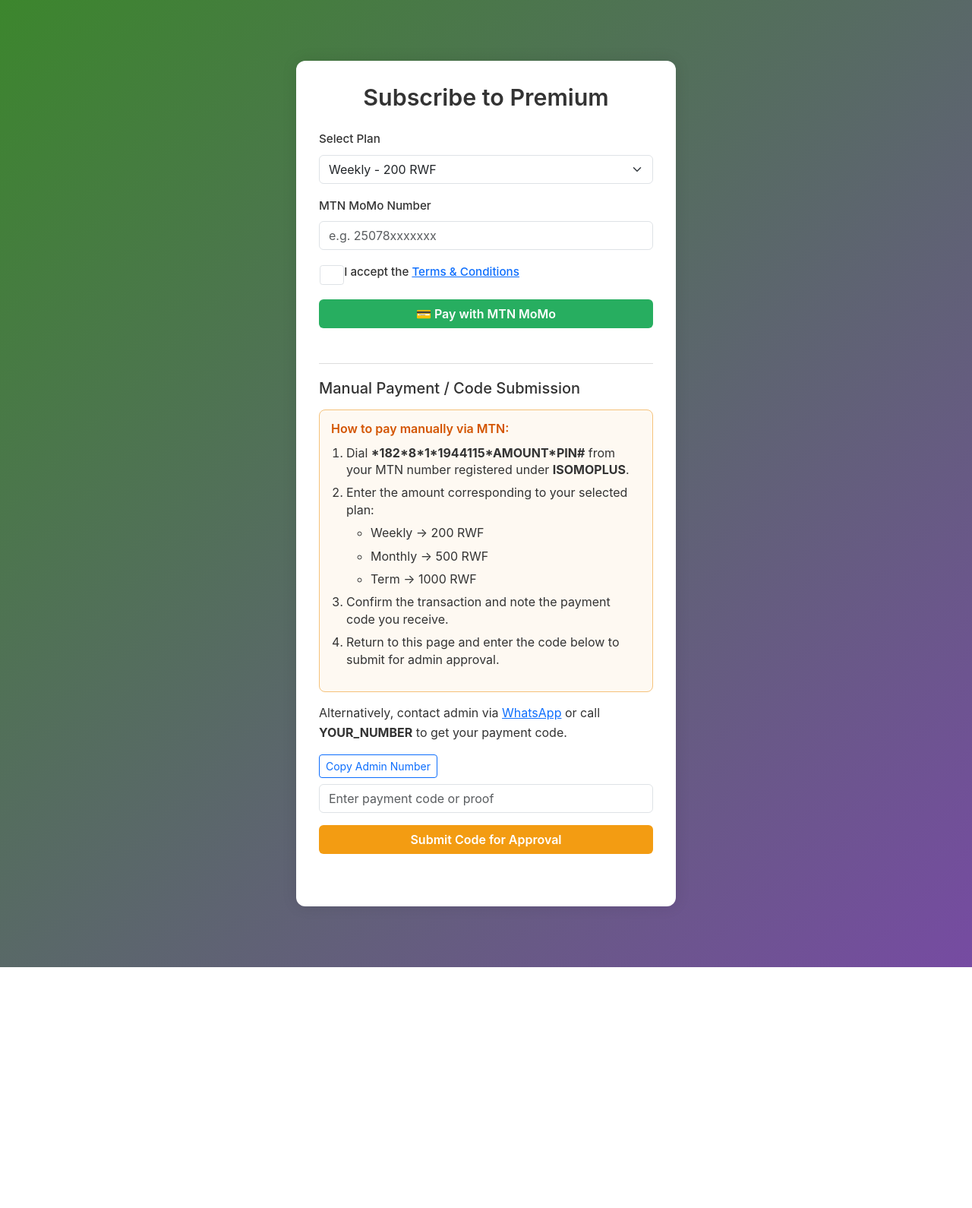
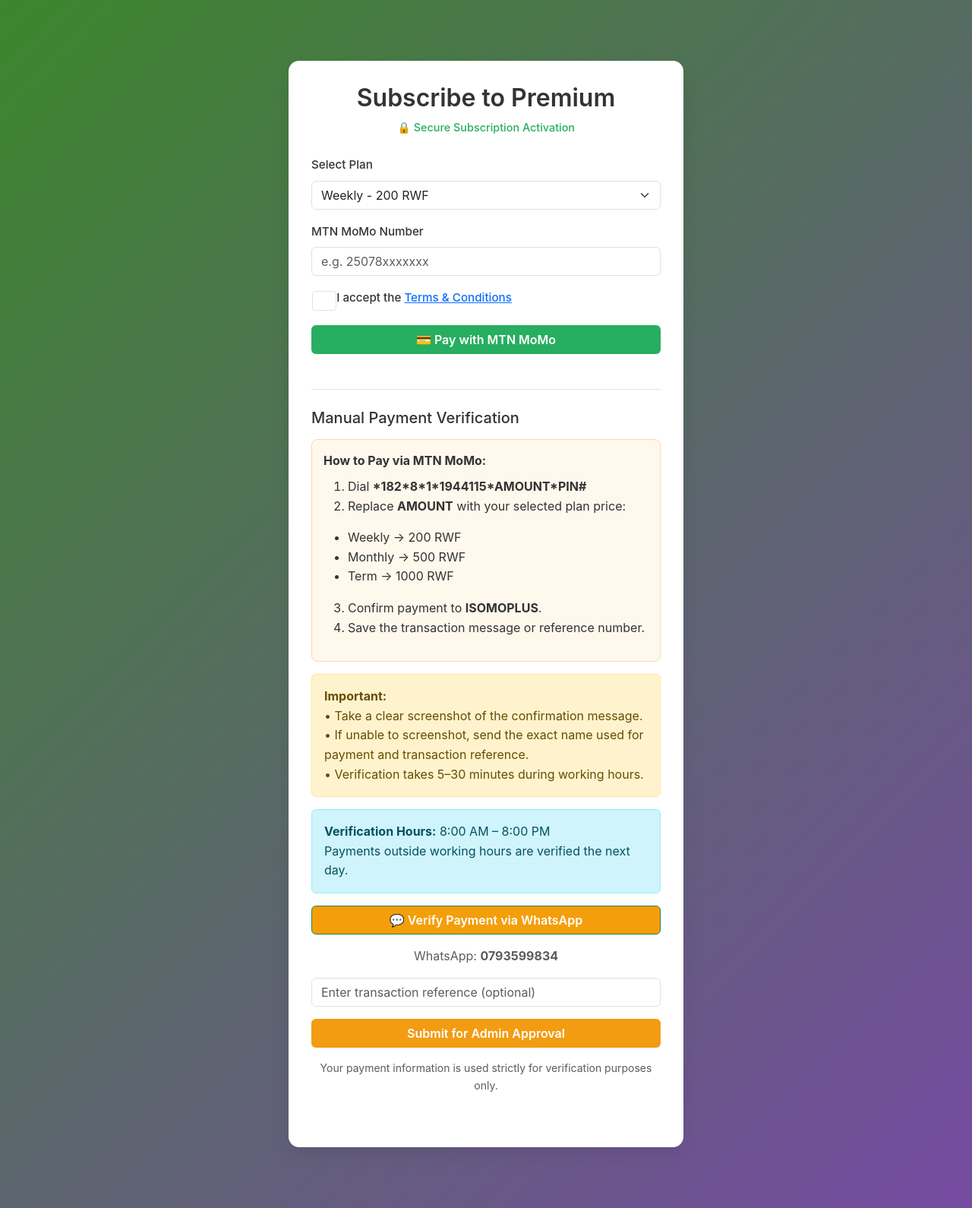
Before and after one commit to SHUMBUSHO123/lesson-plan-generator, a Django app: page /payment/ in a window 1280 px wide. Shown: the whole page at 76% size. Before the commit the page ends 1273 px from the top, so only its background shows below. Run offline with Django 5.2, Linux system fonts and the light colour scheme.

Commit message:
Refine payment page and improve manual verification flow

```diff
--- a/lesson-plan-generator/backend/templates/payment.html
+++ b/lesson-plan-generator/backend/templates/payment.html
@@ -3,73 +3,104 @@
 <html lang="en">
 <head>
     <meta charset="UTF-8">
-    <meta name="viewport" content="width=device-width, initial-scale=1.0">
     <title>Subscribe - CBC Lesson Plan Generator</title>
+    <meta name="viewport" content="width=device-width, initial-scale=1">
 
     <!-- Bootstrap -->
     <link href="https://cdn.jsdelivr.net/npm/bootstrap@5.3.2/dist/css/bootstrap.min.css" rel="stylesheet">
     <link rel="stylesheet" href="{% static 'css/style.css' %}">
 
     <style>
-        body { background-color: #f5f7fa; font-family: 'Inter', sans-serif; }
+        body {
+            background-color: #f4f6f9;
+            font-family: 'Inter', sans-serif;
+        }
+
         .payment-container {
-            max-width: 500px;
+            max-width: 520px;
             margin: 60px auto;
             padding: 30px;
-            border-radius: 12px;
-            box-shadow: 0 0 20px rgba(0,0,0,0.1);
-            background-color: #fff;
+            border-radius: 14px;
+            box-shadow: 0 10px 25px rgba(0,0,0,0.08);
+            background: #ffffff;
         }
-        .payment-container h2 { font-size: 1.9rem; font-weight: 600; }
+
+        .payment-header {
+            text-align: center;
+            margin-bottom: 25px;
+        }
+
+        .payment-header h2 {
+            font-weight: 600;
+        }
+
+        .secure-badge {
+            font-size: 0.9rem;
+            color: #27ae60;
+            font-weight: 500;
+        }
+
+        .btn-pay {
+            width: 100%;
+            font-weight: 600;
+            transition: 0.3s;
+        }
+
+        .btn-pay:hover {
+            transform: scale(1.02);
+        }
+
+        .btn-mtn {
+            background-color: #27ae60;
+            color: white;
+        }
+
+        .btn-mtn:hover {
+            background-color: #219150;
+        }
+
+        .btn-manual {
+            background-color: #f39c12;
+            color: white;
+        }
+
+        .btn-manual:hover {
+            background-color: #d48806;
+        }
+
+        .manual-section {
+            border-top: 1px solid #e2e2e2;
+            margin-top: 30px;
+            padding-top: 25px;
+        }
+
+        .manual-steps {
+            background-color: #fff8ec;
+            border: 1px solid #ffd8a8;
+            border-radius: 8px;
+            padding: 15px;
+        }
+
         .status-message {
             margin-top: 15px;
             font-weight: 500;
             min-height: 24px;
             text-align: center;
-            color: #333;
-        }
-        .manual-section {
-            border-top: 1px solid #ddd;
-            margin-top: 30px;
-            padding-top: 20px;
-        }
-        .btn-pay { width: 100%; font-weight: 600; transition: 0.3s; }
-        .btn-pay:hover { transform: scale(1.03); }
-        .btn-mtn { background-color: #27ae60; color: #fff; }
-        .btn-mtn:hover { background-color: #219150; }
-        .btn-manual { background-color: #f39c12; color: #fff; }
-        .btn-manual:hover { background-color: #d48806; }
-
-        /* New professional manual payment steps */
-        .manual-steps {
-            background-color: #fef9f2;
-            border: 1px solid #f5c27b;
-            border-radius: 8px;
-            padding: 15px;
-            margin-bottom: 15px;
-        }
-        .manual-steps h6 {
-            font-weight: 600;
-            color: #d35400;
-            margin-bottom: 10px;
-        }
-        .manual-steps ol {
-            padding-left: 20px;
-        }
-        .manual-steps ol li {
-            margin-bottom: 8px;
-            line-height: 1.4;
         }
     </style>
 </head>
 <body>
 
 <div class="payment-container">
-    <h2 class="text-center mb-4">Subscribe to Premium</h2>
+
+    <div class="payment-header">
+        <h2>Subscribe to Premium</h2>
+        <div class="secure-badge">🔒 Secure Subscription Activation</div>
+    </div>
 
     <!-- Plan Selection -->
     <div class="mb-3">
-        <label for="planSelect" class="form-label">Select Plan</label>
+        <label class="form-label">Select Plan</label>
         <select id="planSelect" class="form-select">
             <option value="weekly">Weekly - 200 RWF</option>
             <option value="monthly">Monthly - 500 RWF</option>
@@ -77,49 +108,77 @@
         </select>
     </div>
 
-    <!-- MTN Mobile Money Section -->
+    <!-- Automated MTN Payment -->
     <div class="mb-3">
-        <label for="phoneInput" class="form-label">MTN MoMo Number</label>
+        <label class="form-label">MTN MoMo Number</label>
         <input id="phoneInput" type="text" class="form-control" placeholder="e.g. 25078xxxxxxx">
     </div>
 
     <div class="mb-3 form-check">
         <input type="checkbox" class="form-check-input" id="termsCheck">
-        <label class="form-check-label" for="termsCheck">
+        <label class="form-check-label">
             I accept the <a href="#">Terms & Conditions</a>
         </label>
     </div>
 
-    <button id="payButton" class="btn btn-mtn btn-pay mb-3">💳 Pay with MTN MoMo</button>
+    <button id="payButton" class="btn btn-mtn btn-pay mb-3">
+        💳 Pay with MTN MoMo
+    </button>
 
     <!-- Manual Payment Section -->
     <div class="manual-section">
-        <h5 class="mb-3">Manual Payment / Code Submission</h5>
 
-        <div class="manual-steps">
-            <h6>How to pay manually via MTN:</h6>
-            <ol>
-                <li>Dial <strong>*182*8*1*1944115*AMOUNT*PIN#</strong> from your MTN number registered under <strong>ISOMOPLUS</strong>.</li>
-                <li>Enter the amount corresponding to your selected plan:</li>
-                <ul>
-                    <li>Weekly → 200 RWF</li>
-                    <li>Monthly → 500 RWF</li>
-                    <li>Term → 1000 RWF</li>
-                </ul>
-                <li>Confirm the transaction and note the payment code you receive.</li>
-                <li>Return to this page and enter the code below to submit for admin approval.</li>
+        <h5 class="mb-3">Manual Payment Verification</h5>
+
+        <div class="manual-steps mb-3">
+            <strong>How to Pay via MTN MoMo:</strong>
+            <ol class="mt-2">
+                <li>Dial <strong>*182*8*1*1944115*AMOUNT*PIN#</strong></li>
+                <li>Replace <strong>AMOUNT</strong> with your selected plan price:</li>
+            </ol>
+            <ul>
+                <li>Weekly → 200 RWF</li>
+                <li>Monthly → 500 RWF</li>
+                <li>Term → 1000 RWF</li>
+            </ul>
+            <ol start="3">
+                <li>Confirm payment to <strong>ISOMOPLUS</strong>.</li>
+                <li>Save the transaction message or reference number.</li>
             </ol>
         </div>
 
-        <p>Alternatively, contact admin via
-            <a href="https://wa.me/YOUR_NUMBER" target="_blank">WhatsApp</a> or call <strong>YOUR_NUMBER</strong> to get your payment code.</p>
+        <div class="alert alert-warning">
+            <strong>Important:</strong><br>
+            • Take a clear screenshot of the confirmation message.<br>
+            • If unable to screenshot, send the exact name used for payment and transaction reference.<br>
+            • Verification takes 5–30 minutes during working hours.
+        </div>
 
-        <button type="button" class="btn btn-outline-primary btn-sm mb-2" onclick="navigator.clipboard.writeText('YOUR_NUMBER').then(()=>alert('Admin number copied!'))">
-            Copy Admin Number
+        <div class="alert alert-info">
+            <strong>Verification Hours:</strong> 8:00 AM – 8:00 PM<br>
+            Payments outside working hours are verified the next day.
+        </div>
+
+        <!-- WhatsApp Button -->
+        <button id="whatsappButton" class="btn btn-success btn-pay mb-3">
+            💬 Verify Payment via WhatsApp
         </button>
 
-        <input id="manualCodeInput" type="text" class="form-control mb-3" placeholder="Enter payment code or proof">
-        <button id="manualSubmitButton" class="btn btn-manual btn-pay">Submit Code for Approval</button>
+        <p class="text-center text-muted">
+            WhatsApp: <strong>0793599834</strong>
+        </p>
+
+        <!-- Manual Code Submission -->
+        <input id="manualCodeInput" type="text" class="form-control mb-3"
+               placeholder="Enter transaction reference (optional)">
+
+        <button id="manualSubmitButton" class="btn btn-manual btn-pay">
+            Submit for Admin Approval
+        </button>
+
+        <p class="text-muted small mt-3 text-center">
+            Your payment information is used strictly for verification purposes only.
+        </p>
     </div>
 
     <div id="paymentStatus" class="status-message"></div>
@@ -127,29 +186,39 @@
 
 <script>
 document.addEventListener('DOMContentLoaded', () => {
-    const urlParams = new URLSearchParams(window.location.search);
-    const plan = urlParams.get('plan');
-    if(plan){
-        const planSelect = document.getElementById('planSelect');
-        if(planSelect) planSelect.value = plan;
-    }
 
+    const planSelect = document.getElementById('planSelect');
+    const whatsappButton = document.getElementById('whatsappButton');
     const payButton = document.getElementById('payButton');
     const manualButton = document.getElementById('manualSubmitButton');
     const termsCheck = document.getElementById('termsCheck');
     const paymentStatus = document.getElementById('paymentStatus');
 
-    // Clear status on input change
+    // Dynamic WhatsApp Message
+    whatsappButton.addEventListener('click', () => {
+        const selectedPlanText = planSelect.options[planSelect.selectedIndex].text;
+
+        const message =
+            `Hello Admin,%0A%0AI have completed my payment for CBC Lesson Plan Generator.%0A%0A` +
+            `Selected Plan: ${selectedPlanText}%0A` +
+            `Name used for payment:%0A` +
+            `Transaction reference:%0A%0A` +
+            `Please verify my subscription. Thank you.`;
+
+        window.open(`https://wa.me/250793599834?text=${message}`, '_blank');
+    });
+
+    // Clear status
     document.getElementById('phoneInput').addEventListener('input', () => paymentStatus.textContent = '');
     document.getElementById('manualCodeInput').addEventListener('input', () => paymentStatus.textContent = '');
 
-    // Automated MTN Payment
+    // Automated Payment
     payButton.addEventListener('click', async () => {
         const phone = document.getElementById('phoneInput').value.trim();
-        const plan = document.getElementById('planSelect').value;
+        const plan = planSelect.value;
 
-        if(!phone){ paymentStatus.textContent = 'Enter your MTN number'; return; }
-        if(!termsCheck.checked){ paymentStatus.textContent = 'Accept Terms & Conditions'; return; }
+        if (!phone) { paymentStatus.textContent = 'Enter your MTN number'; return; }
+        if (!termsCheck.checked) { paymentStatus.textContent = 'Accept Terms & Conditions'; return; }
 
         payButton.disabled = true;
         paymentStatus.textContent = 'Processing MTN payment...';
@@ -157,52 +226,64 @@ document.addEventListener('DOMContentLoaded', () => {
         try {
             const res = await fetch("{% url 'process_mtn_payment' %}", {
                 method: "POST",
-                headers: {"Content-Type": "application/json","X-CSRFToken": "{{ csrf_token }}"},
+                headers: {
+                    "Content-Type": "application/json",
+                    "X-CSRFToken": "{{ csrf_token }}"
+                },
                 body: JSON.stringify({ phone, plan })
             });
+
             const data = await res.json();
-            if(data.success){
+
+            if (data.success) {
                 window.location.href = "{% url 'subscription_success' %}";
             } else {
-                paymentStatus.textContent = data.error || 'Payment failed. Try again or use Manual Payment.';
+                paymentStatus.textContent = data.error || 'Payment failed. Try manual method.';
             }
-        } catch(err){
-            console.error(err);
+        } catch (err) {
             paymentStatus.textContent = 'Network error. Try again.';
-        } finally {
-            payButton.disabled = false;
         }
+
+        payButton.disabled = false;
     });
 
-    // Manual Payment / Code Submission
+    // Manual Submission
     manualButton.addEventListener('click', async () => {
         const code = document.getElementById('manualCodeInput').value.trim();
-        const plan = document.getElementById('planSelect').value;
+        const plan = planSelect.value;
 
-        if(!code){ paymentStatus.textContent = 'Enter your payment code or proof'; return; }
+        if (!code) {
+            paymentStatus.textContent = 'Enter transaction reference or contact admin via WhatsApp.';
+            return;
+        }
 
         manualButton.disabled = true;
-        paymentStatus.textContent = 'Submitting code...';
+        paymentStatus.textContent = 'Submitting for approval...';
 
         try {
             const res = await fetch("{% url 'submit_manual_payment' %}", {
                 method: "POST",
-                headers: {"Content-Type": "application/json","X-CSRFToken": "{{ csrf_token }}"},
+                headers: {
+                    "Content-Type": "application/json",
+                    "X-CSRFToken": "{{ csrf_token }}"
+                },
                 body: JSON.stringify({ code, plan })
             });
+
             const data = await res.json();
-            if(data.success){
+
+            if (data.success) {
                 window.location.href = "{% url 'subscription_pending' %}";
             } else {
                 paymentStatus.textContent = data.error || 'Submission failed. Contact admin.';
             }
-        } catch(err){
-            console.error(err);
+        } catch (err) {
             paymentStatus.textContent = 'Network error. Try again.';
-        } finally {
-            manualButton.disabled = false;
         }
+
+        manualButton.disabled = false;
     });
+
 });
 </script>
 
```
